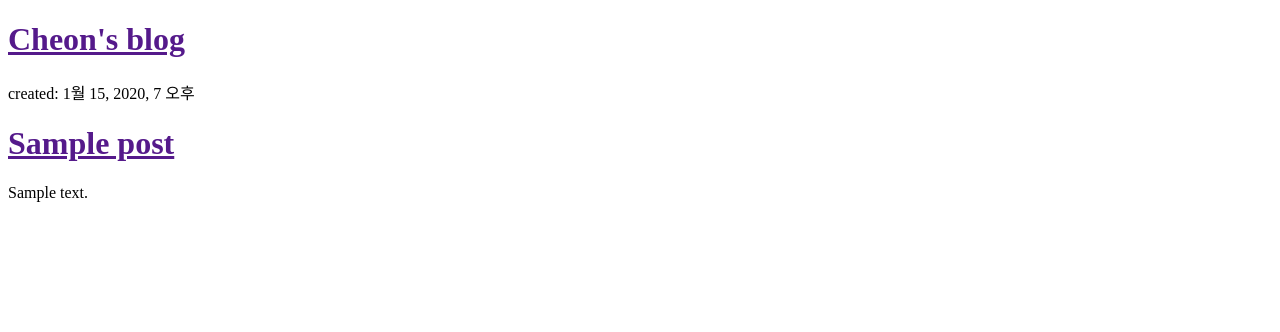
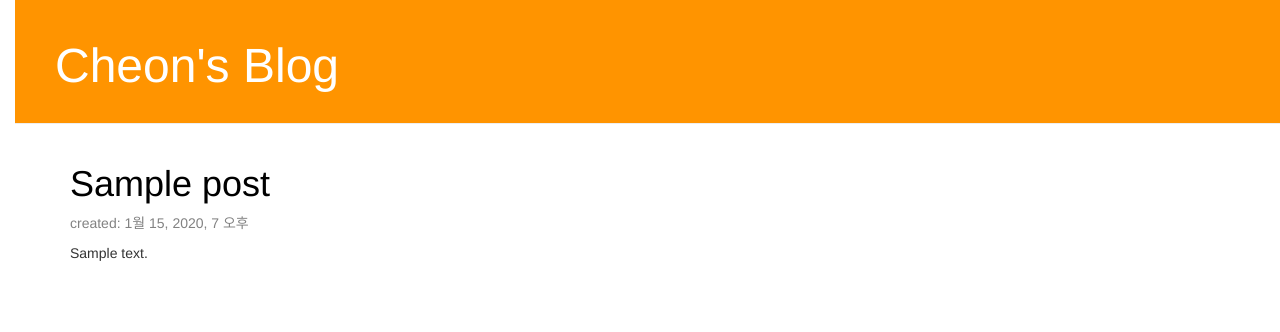
Before and after one commit to CheonJIN/My-Django-eclipse1, a Django app: template blog/templates/blog/post_list.html in a window 1280 px wide. Shown: the top 332 px of the page. Run offline with Django 3.2, Linux system fonts and the light colour scheme; the template is opened without the code that fills it: values that come from a table or form of the project are taken from there, others are empty; tables that the repository leaves empty hold one stand-in row (values such as "Sample post"); some libraries are stand-ins or nearby versions.

Commit message:
Added post_detail

```diff
--- /dev/null
+++ b/blog/static/css/blog.css
@@ -0,0 +1,56 @@
+@charset "EUC-KR";
+
+h1 a {
+	color: #FCA205;
+}
+
+body {
+	padding-left: 15px;
+}
+
+.page-header {
+    background-color: #ff9400;
+    margin-top: 0;
+    padding: 20px 20px 20px 40px;
+}
+
+.page-header h1, .page-header h1 a, .page-header h1 a:visited, .page-header h1 a:active {
+    color: #ffffff;
+    font-size: 36pt;
+    text-decoration: none;
+}
+
+.content {
+    margin-left: 40px;
+}
+
+/*h1, h2, h3, h4 {
+    font-family: 'Lobster', cursive;
+}*/
+
+.date {
+    color: #828282;
+}
+
+.save {
+    float: right;
+}
+
+.post-form textarea, .post-form input {
+    width: 100%;
+}
+
+.top-menu, .top-menu:hover, .top-menu:visited {
+    color: #ffffff;
+    float: right;
+    font-size: 26pt;
+    margin-right: 20px;
+}
+
+.post {
+    margin-bottom: 70px;
+}
+
+.post h1 a, .post h1 a:visited {
+    color: #000000;
+}
--- /dev/null
+++ b/blog/templates/blog/base.html
@@ -0,0 +1,26 @@
+{% load static %}
+
+<!DOCTYPE html>
+<html>
+	<head>
+		<link rel="stylesheet" href="//maxcdn.bootstrapcdn.com/bootstrap/3.2.0/css/bootstrap.min.css?after">
+		<link rel="stylesheet" href="//maxcdn.bootstrapcdn.com/bootstrap/3.2.0/css/bootstrap-theme.min.css?after">
+		<link rel="stylesheet" href="{% static 'css/blog.css' %}">
+		<meta charset="EUC-KR">
+		<title>Cheon's blog</title>
+	</head>
+
+	<body>
+		<div class="page-header">
+			<h1><a href="/">Cheon's Blog</a></h1>
+		</div>
+		<div class="content container">
+			<div class="row">
+				<div class="col-md-8">
+					{% block content %}
+					{% endblock %}
+				</div>
+			</div>
+		</div>
+	</body>
+</html>
--- a/blog/templates/blog/post_list.html
+++ b/blog/templates/blog/post_list.html
@@ -1,22 +1,13 @@
-<!DOCTYPE html>
-<html>
-	<head>
-		<meta charset="EUC-KR">
-		<title>Cheon's blog</title>
-	</head>
+{% extends 'blog/base.html' %}
 
-	<body>
-		<div>
-			<h1><a href="">Cheon's blog</a></h1>
+{% block content %}
+	{% for post in posts %}
+		<div class="post">
+			<h1><a href="{% url 'post_detail' pk=post.pk %}">{{ post.title }}</a></h1>
+			<div class="date">
+				<p>created: {{ post.created_date }}</p>
+			</div>
+			<p>{{ post.text|linebreaksbr }}</p>
 		</div>
-
-		{% for post in posts %}
-			<div>
-				<p>created: {{ post.created_date }}</p>
-				<h1><a href="">{{ post.title }}</a></h1>
-				<p>{{ post.text|linebreaksbr }}</p>
-			</div>
-		{% endfor %}
-
-	</body>
-</html>
+	{% endfor %}
+{% endblock %}
--- a/blog/urls.py
+++ b/blog/urls.py
@@ -3,4 +3,5 @@ from . import views
 
 urlpatterns = [
     path('', views.post_list, name='post_list'),
+    path('post/<int:pk>/', views.post_detail, name="post_detail"),
 ]
```
Also changed, not shown: blog/templates/blog/post_detail.html (added, +13 -0 lines), blog/views.py (+9 -1 lines).
